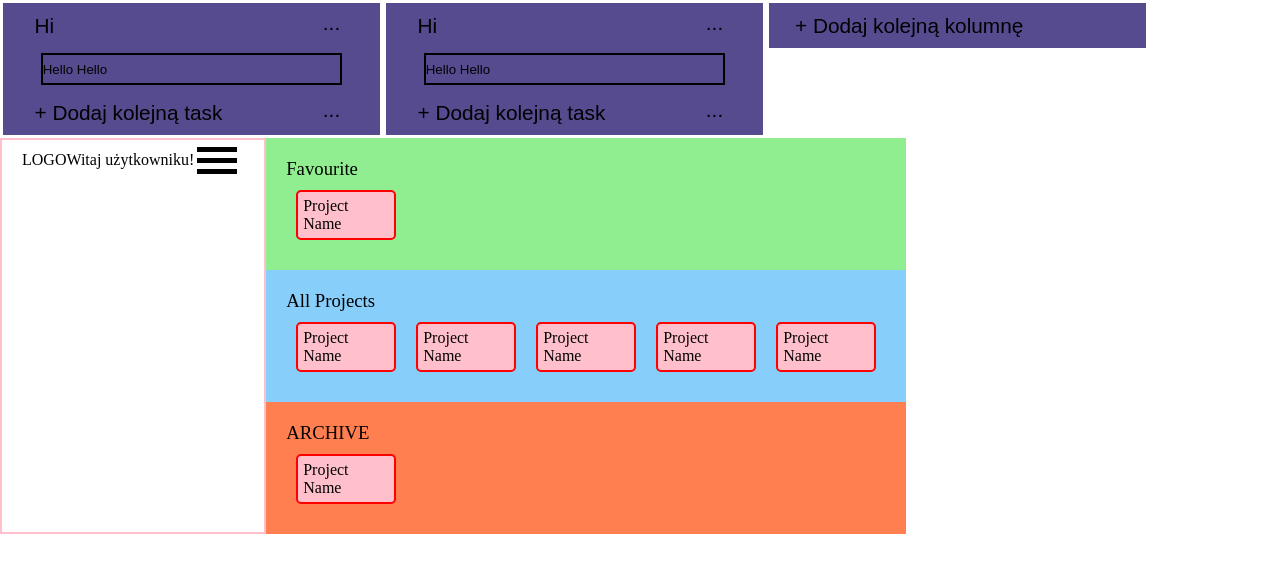
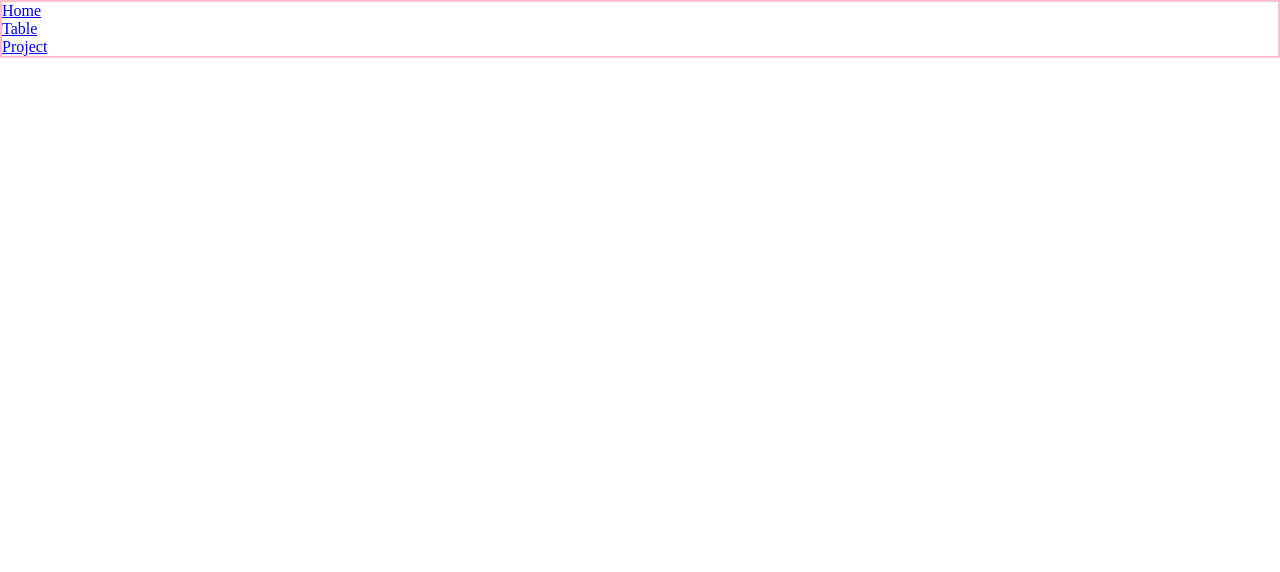
Before and after one commit to infoshareacademy/jfddr2-cyberfrontend-app, a React (Create React App) app: page / in a window 1280 px wide. Shown: the top 572 px of the page. Built offline with nearby package versions, Linux system fonts and the light colour scheme.

Commit message:
Restructure app to work with react-router

```diff
--- a/src/App.js
+++ b/src/App.js
@@ -1,19 +1,26 @@
 import './index-reset.css';
-import React from 'react';
-import Column from '../src/views/ProjectView/Column.js';
-import AddNew from './views/ProjectView/AddNewColumn.js';
-import TopNav from './views/TopNav/TopNav';
+import { BrowserRouter as Router, Switch, Route } from 'react-router-dom';
+import ProjectView from './views/ProjectView/ProjectView';
 import TableView from './views/TableView/TableView';
+import Nav from './views/Nav/Nav';
 
 const App = () => {
   return (
-    <div className="project-canvas">
-      <Column label="TODO" />
-      <Column />
-      <AddNew />
-      <TopNav />
-      <TableView />
-    </div>
+    <Router>
+      <Nav />
+
+      <Switch>
+        <Route path="/project">
+          <ProjectView />
+        </Route>
+        <Route path="/table">
+          <TableView />
+        </Route>
+        {/* <Route path="/">
+          <ProjectView />
+        </Route> */}
+      </Switch>
+    </Router>
   );
 };
 
--- /dev/null
+++ b/src/views/Nav/Nav.js
@@ -0,0 +1,23 @@
+import { Link } from 'react-router-dom';
+
+import './Nav.css';
+
+function TopNav() {
+  return (
+    <nav>
+      <ul>
+        <li>
+          <Link to="/">Home</Link>
+        </li>
+        <li>
+          <Link to="/table">Table</Link>
+        </li>
+        <li>
+          <Link to="/project">Project</Link>
+        </li>
+      </ul>
+    </nav>
+  );
+}
+
+export default TopNav;
--- /dev/null
+++ b/src/views/ProjectView/ProjectView.js
@@ -0,0 +1,14 @@
+import Column from './Column';
+import AddNew from './AddNewColumn';
+
+const ProjectView = () => {
+  return (
+    <div className="project-canvas">
+      <Column label="TODO" />
+      <Column />
+      <AddNew />
+    </div>
+  );
+};
+
+export default ProjectView;
--- a/src/views/TableView/TableView.js
+++ b/src/views/TableView/TableView.js
@@ -1,4 +1,4 @@
-import Projects from "./Projects";
+import Projects from './Projects';
 
 function TableView() {
   return (
--- a/src/views/TopNav/TopNav.js
+++ /dev/null
@@ -1,21 +0,0 @@
-import "./TopNav.css";
-
-function TopNav() {
-  return (
-    <nav>
-      <ul className="main__nav">
-        <li>LOGO</li>
-        <li>Witaj użytkowniku!</li>
-        <li>
-          <ul className="burger__nav">
-            <li className="burger__menu"></li>
-            <li className="burger__menu"></li>
-            <li className="burger__menu"></li>
-          </ul>
-        </li>
-      </ul>
-    </nav>
-  );
-}
-
-export default TopNav;
```
Also changed, not shown: src/views/Nav/Nav.css (renamed from src/views/TopNav/TopNav.css).
